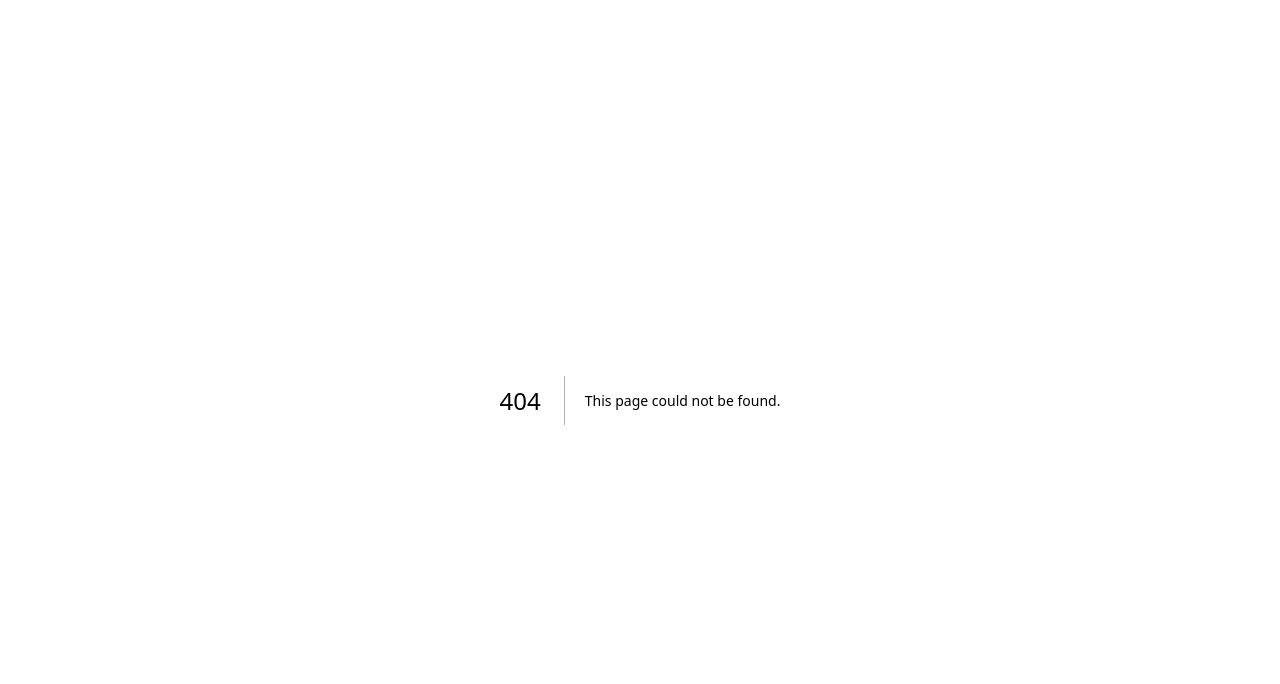
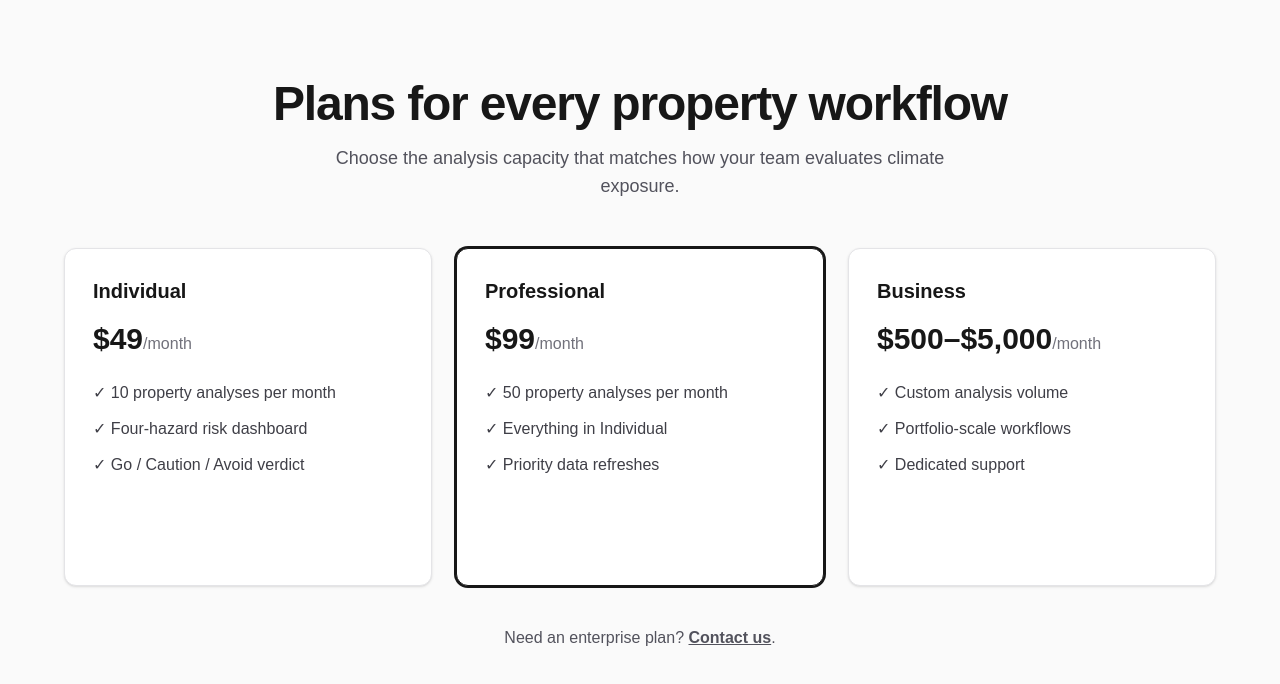
Before and after one commit to dagim-dev/climate-risk-platform, a Next.js app in the folder frontend/: page /pricing in a window 1280 px wide. Before the commit this address had no page. Shown: the top 684 px of the page. Built offline with nearby package versions, Linux system fonts and the light colour scheme.

Commit message:
feat(frontend): add about and pricing pages with feature comparison table

```diff
--- /dev/null
+++ b/frontend/src/app/about/page.tsx
@@ -0,0 +1,77 @@
+const dataSources = [
+  {
+    name: "NOAA",
+    detail: "Weather observations, extreme heat records, and hurricane history.",
+  },
+  {
+    name: "NASA EarthData",
+    detail: "Satellite-derived environmental and wildfire signals.",
+  },
+  {
+    name: "FEMA NFHL",
+    detail: "Official flood-zone and flood-hazard information.",
+  },
+  {
+    name: "USGS",
+    detail: "Geographic and hazard datasets that support location-level analysis.",
+  },
+] as const;
+
+export default function AboutPage() {
+  return (
+    <div className="bg-white">
+      <section className="bg-brand-primary px-4 py-20 text-white sm:px-6">
+        <div className="mx-auto max-w-4xl">
+          <p className="text-sm font-semibold uppercase tracking-widest text-brand-accent">
+            About ClimateRisk
+          </p>
+          <h1 className="mt-3 text-4xl font-bold tracking-tight sm:text-5xl">
+            Better property decisions start with clearer climate data.
+          </h1>
+          <p className="mt-6 max-w-3xl text-lg leading-8 text-white/80">
+            ClimateRisk helps investors, developers, and lenders understand
+            address-level climate exposure before capital is committed.
+          </p>
+        </div>
+      </section>
+
+      <section className="mx-auto max-w-5xl px-4 py-16 sm:px-6">
+        <h2 className="text-3xl font-semibold text-brand-primary">Data sources</h2>
+        <div className="mt-8 grid gap-5 sm:grid-cols-2">
+          {dataSources.map((source) => (
+            <article
+              key={source.name}
+              className="rounded-lg border border-zinc-200 p-6 shadow-sm"
+            >
+              <h3 className="text-lg font-semibold text-brand-primary">{source.name}</h3>
+              <p className="mt-2 leading-7 text-zinc-600">{source.detail}</p>
+            </article>
+          ))}
+        </div>
+      </section>
+
+      <section className="bg-zinc-50 px-4 py-16 sm:px-6">
+        <div className="mx-auto max-w-4xl">
+          <h2 className="text-3xl font-semibold text-brand-primary">How scoring works</h2>
+          <p className="mt-5 leading-8 text-zinc-700">
+            Flood, hurricane, heat, and wildfire measurements are normalized into
+            0–100 hazard scores. Weighted scores produce an overall result and a
+            Go, Caution, or Avoid verdict.
+          </p>
+        </div>
+      </section>
+
+      <section className="mx-auto max-w-4xl px-4 py-16 sm:px-6">
+        <h2 className="text-3xl font-semibold text-brand-primary">Founder</h2>
+        <div className="mt-6 rounded-lg border border-zinc-200 p-6">
+          <h3 className="text-xl font-semibold text-brand-primary">Dagim — Founder</h3>
+          <p className="mt-3 leading-7 text-zinc-600">
+            Dagim founded ClimateRisk to make fragmented public climate data
+            practical for consequential property decisions, turning complex hazard
+            signals into clear and actionable risk intelligence.
+          </p>
+        </div>
+      </section>
+    </div>
+  );
+}
--- /dev/null
+++ b/frontend/src/app/pricing/page.tsx
@@ -0,0 +1,92 @@
+import Link from "next/link";
+
+const tiers = [
+  {
+    name: "Individual",
+    price: "$49",
+    suffix: "/month",
+    features: [
+      "10 property analyses per month",
+      "Four-hazard risk dashboard",
+      "Go / Caution / Avoid verdict",
+    ],
+  },
+  {
+    name: "Professional",
+    price: "$99",
+    suffix: "/month",
+    features: [
+      "50 property analyses per month",
+      "Everything in Individual",
+      "Priority data refreshes",
+    ],
+    featured: true,
+  },
+  {
+    name: "Business",
+    price: "$500–$5,000",
+    suffix: "/month",
+    features: [
+      "Custom analysis volume",
+      "Portfolio-scale workflows",
+      "Dedicated support",
+    ],
+  },
+] as const;
+
+export default function PricingPage() {
+  return (
+    <div className="bg-zinc-50 px-4 py-20 sm:px-6">
+      <div className="mx-auto max-w-6xl text-center">
+        <h1 className="text-4xl font-bold tracking-tight text-brand-primary sm:text-5xl">
+          Plans for every property workflow
+        </h1>
+        <p className="mx-auto mt-4 max-w-2xl text-lg text-zinc-600">
+          Choose the analysis capacity that matches how your team evaluates climate
+          exposure.
+        </p>
+
+        <div className="mt-12 grid gap-6 lg:grid-cols-3">
+          {tiers.map((tier) => (
+            <article
+              key={tier.name}
+              className={`flex flex-col rounded-xl border bg-white p-7 text-left shadow-sm ${
+                "featured" in tier && tier.featured
+                  ? "border-brand-accent ring-2 ring-brand-accent/20"
+                  : "border-zinc-200"
+              }`}
+            >
+              <h2 className="text-xl font-semibold text-brand-primary">{tier.name}</h2>
+              <p className="mt-4">
+                <span className="text-3xl font-bold text-brand-primary">{tier.price}</span>
+                <span className="text-zinc-500">{tier.suffix}</span>
+              </p>
+              <ul className="mt-6 flex-1 space-y-3 text-zinc-700">
+                {tier.features.map((feature) => (
+                  <li key={feature}>✓ {feature}</li>
+                ))}
+              </ul>
+              <button
+                type="button"
+                disabled
+                aria-disabled="true"
+                title="Available in v2.0"
+                className="mt-8 cursor-not-allowed rounded-md bg-brand-primary px-5 py-3 font-semibold text-white opacity-60"
+              >
+                Get Started
+              </button>
+            </article>
+          ))}
+        </div>
+
+        <p className="mt-10 text-zinc-600">
+          Need an enterprise plan?{" "}
+          <Link href="/contact" className="font-semibold text-brand-primary underline">
+            Contact us
+          </Link>
+          .
+        </p>
+      </div>
+    </div>
+  );
+}
```
